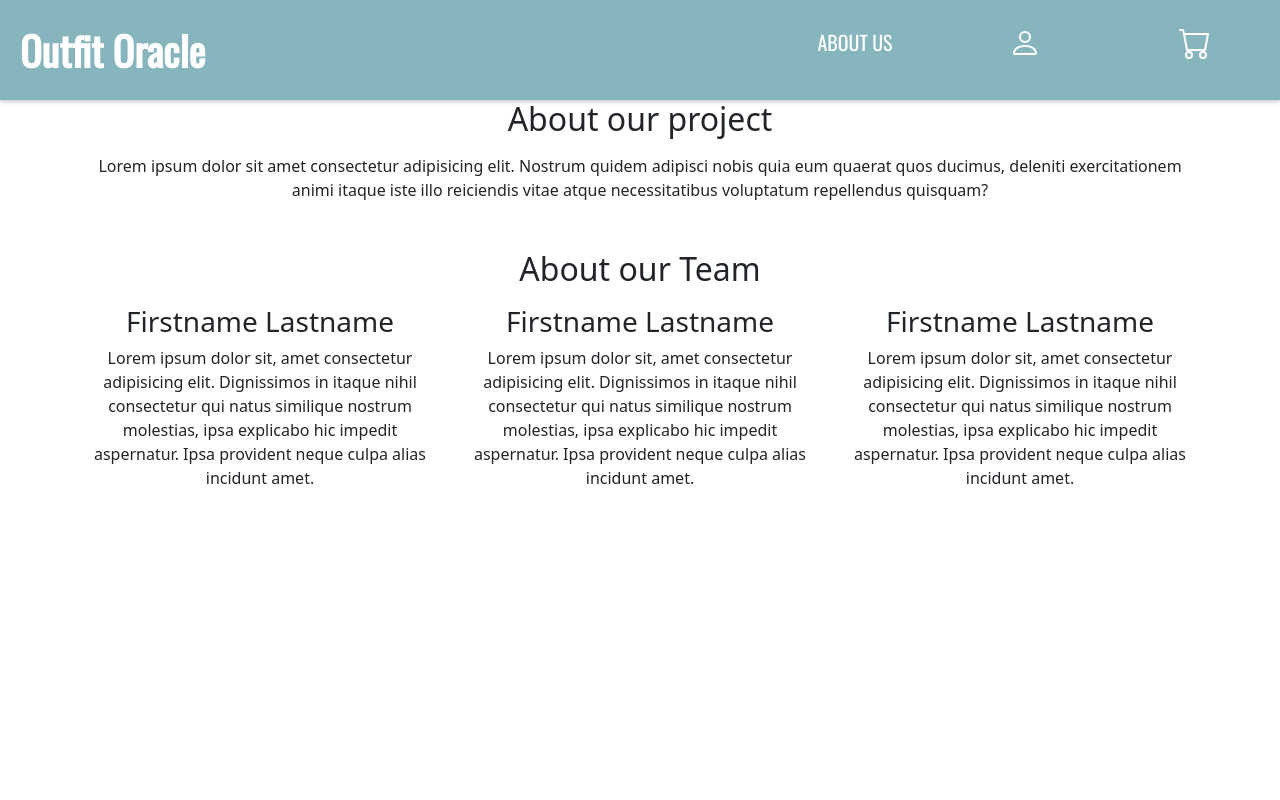
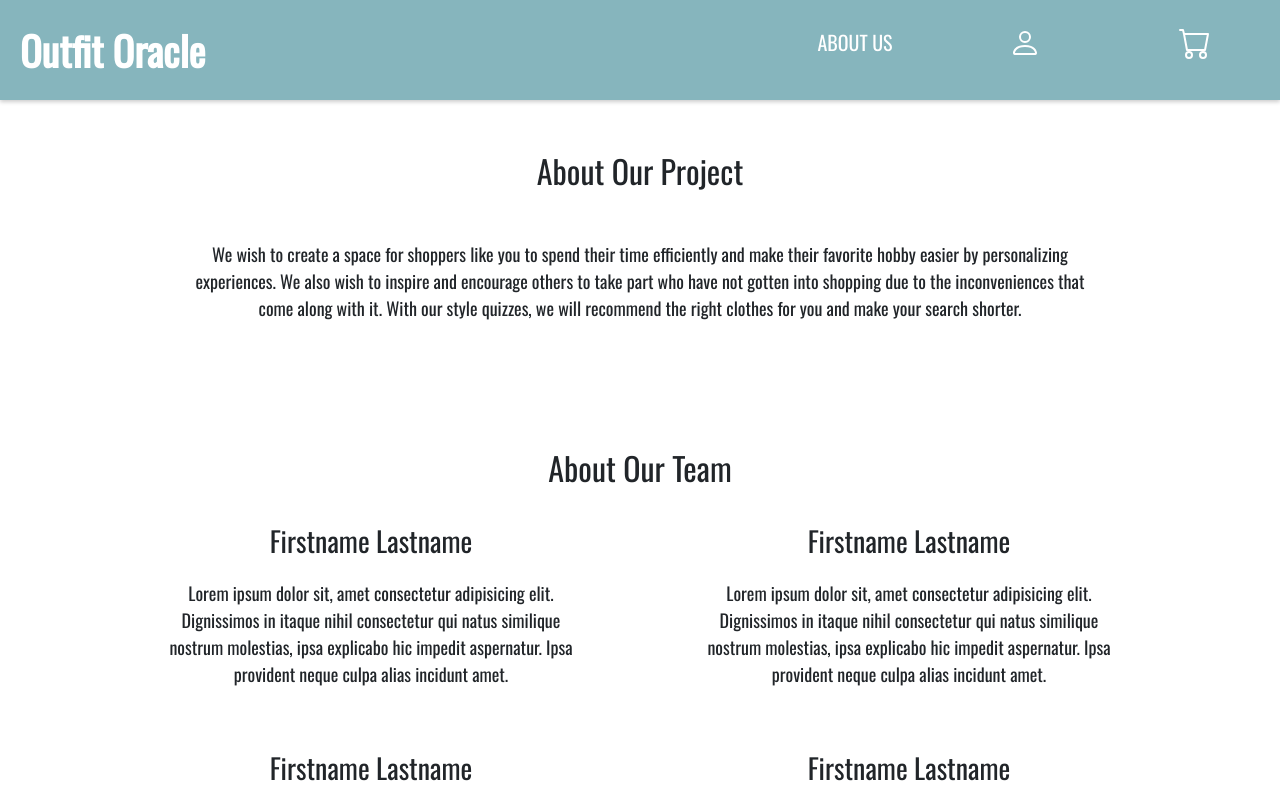
Before and after one commit to tnyima19/Outfit-Oracle, a React (Create React App) app in the folder client/: page /about-us in a window 1280 px wide. Shown: the top 800 px of the page. Built offline with nearby package versions, Linux system fonts and the light colour scheme.

Commit message:
Update AboutUsPage.js

```diff
--- a/client/src/pages/AboutUsPage.js
+++ b/client/src/pages/AboutUsPage.js
@@ -1,39 +1,49 @@
 import React from "react";
+import "./AboutUs.css";
 
 function AboutUsPage(props) {
   return (
     <>
-      <div className="col text-center">
-        <h2 className="mb-3">About our project</h2>
+      <div className="main-text">
+        <div className="project-summary">
+          <h2 className="mb-3">About Our Project</h2>
           <p className="mb-5">
-          Lorem ipsum dolor sit amet consectetur adipisicing elit. Nostrum
-          quidem adipisci nobis quia eum quaerat quos ducimus, deleniti
-          exercitationem animi itaque iste illo reiciendis vitae atque
-          necessitatibus voluptatum repellendus quisquam?
+            We wish to create a space for shoppers like you to spend their time efficiently and make their favorite hobby easier by personalizing experiences. We also wish to inspire and encourage others to take part who have not gotten into shopping due to the inconveniences that come along with it. With our style quizzes, we will recommend the right clothes for you and make your search shorter.
           </p>
-        <h2 className="mb-3">About our Team</h2>
+        </div>
+        <div className="team-summary">
+          <h2 className="mb-3">About Our Team</h2>
           <div className="row">
-          <div className="col-lg-4">
+            <div className="col-lg-6">
               <h3>Firstname Lastname</h3>
-            <p>
+              <p className="mb-5">
                 Lorem ipsum dolor sit, amet consectetur adipisicing elit.
                 Dignissimos in itaque nihil consectetur qui natus similique
                 nostrum molestias, ipsa explicabo hic impedit aspernatur. Ipsa
                 provident neque culpa alias incidunt amet.
               </p>
             </div>
-          <div className="col-lg-4">
+            <div className="col-lg-6">
               <h3>Firstname Lastname</h3>
-            <p>
+              <p className="mb-5">
                 Lorem ipsum dolor sit, amet consectetur adipisicing elit.
                 Dignissimos in itaque nihil consectetur qui natus similique
                 nostrum molestias, ipsa explicabo hic impedit aspernatur. Ipsa
                 provident neque culpa alias incidunt amet.
               </p>
             </div>
-          <div className="col-lg-4">
+            <div className="col-lg-6">
               <h3>Firstname Lastname</h3>
-            <p>
+              <p className="mb-5">
+                Lorem ipsum dolor sit, amet consectetur adipisicing elit.
+                Dignissimos in itaque nihil consectetur qui natus similique
+                nostrum molestias, ipsa explicabo hic impedit aspernatur. Ipsa
+                provident neque culpa alias incidunt amet.
+              </p>
+            </div>
+            <div className="col-lg-6">
+              <h3>Firstname Lastname</h3>
+              <p className="mb-5">
                 Lorem ipsum dolor sit, amet consectetur adipisicing elit.
                 Dignissimos in itaque nihil consectetur qui natus similique
                 nostrum molestias, ipsa explicabo hic impedit aspernatur. Ipsa
@@ -42,6 +52,7 @@ function AboutUsPage(props) {
             </div>
           </div>
         </div>
+      </div>
     </>
   );
 }
```
Lines whose indentation alone changed are shown as unchanged.
